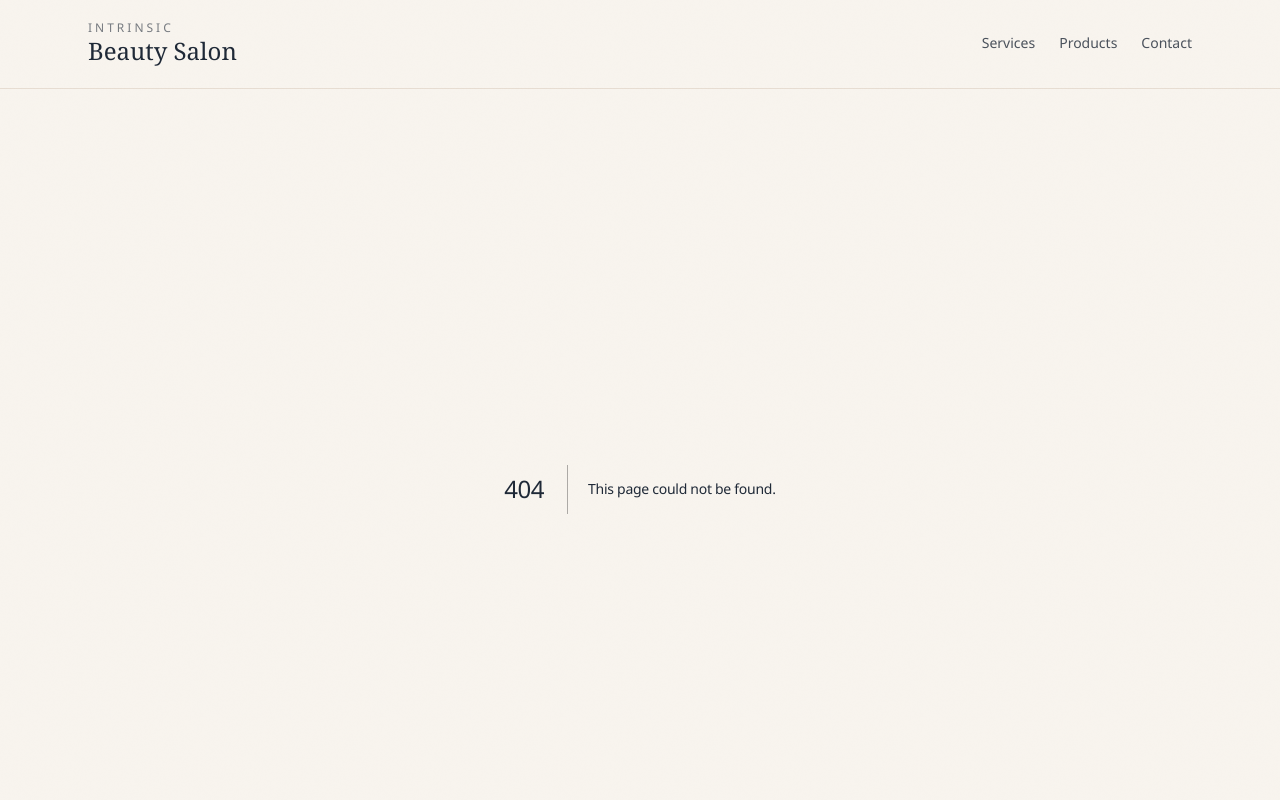
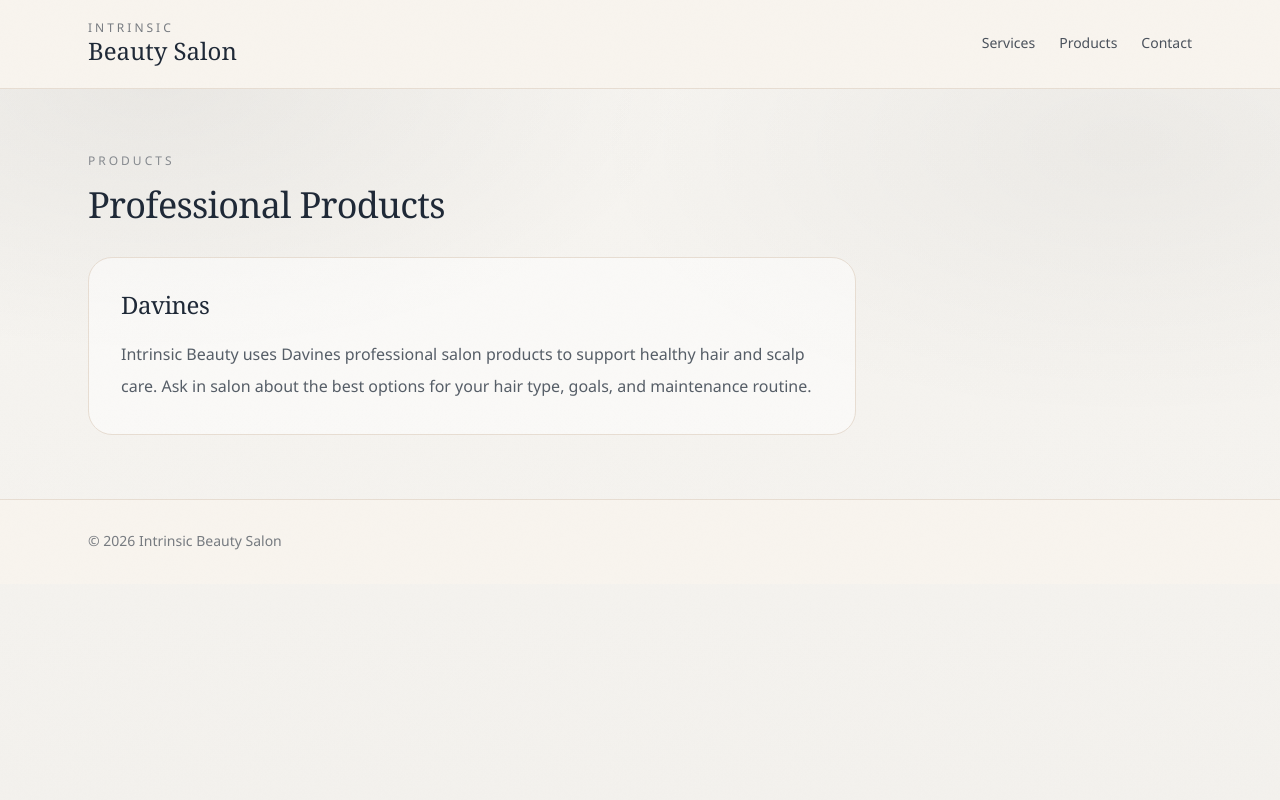
Before and after one commit to KristineMK72/intrinsic-beauty, a Next.js app: page /products in a window 1280 px wide. Before the commit this address had no page. Shown: the top 800 px of the page. Built offline with nearby package versions, Linux system fonts and the light colour scheme.

Commit message:
Create ProductsPage component for product display

```diff
--- /dev/null
+++ b/app/products/page.tsx
@@ -0,0 +1,19 @@
+export default function ProductsPage() {
+  return (
+    <main className="mx-auto max-w-6xl px-6 py-16">
+      <p className="text-xs uppercase tracking-[0.25em] text-[#1F2937]/50">
+        Products
+      </p>
+
+      <h1 className="mt-4 font-serif text-4xl">Professional Products</h1>
+
+      <div className="mt-8 max-w-3xl rounded-3xl border border-[#E7DDD2] bg-white/50 p-8">
+        <h2 className="font-serif text-2xl">Davines</h2>
+        <p className="mt-4 leading-8 text-[#1F2937]/75">
+          Intrinsic Beauty uses Davines professional salon products to support healthy hair and scalp care.
+          Ask in salon about the best options for your hair type, goals, and maintenance routine.
+        </p>
+      </div>
+    </main>
+  );
+}
```
